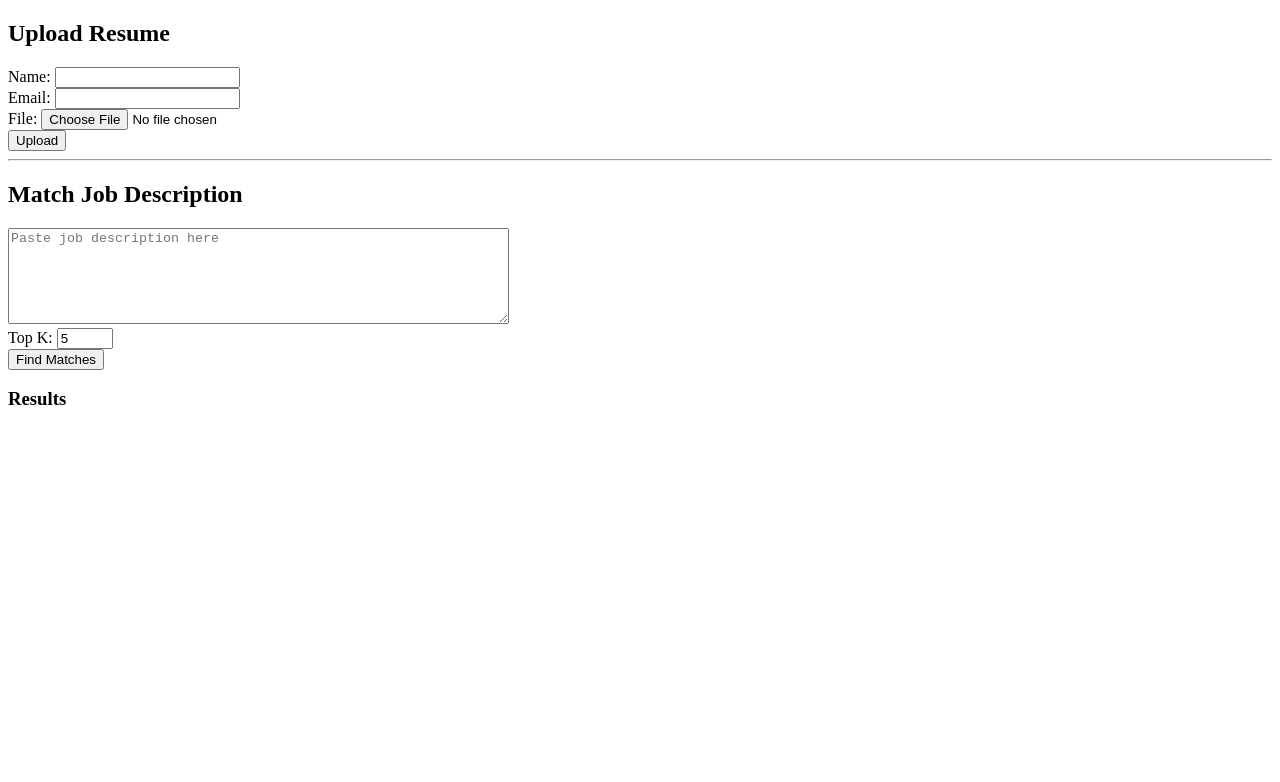
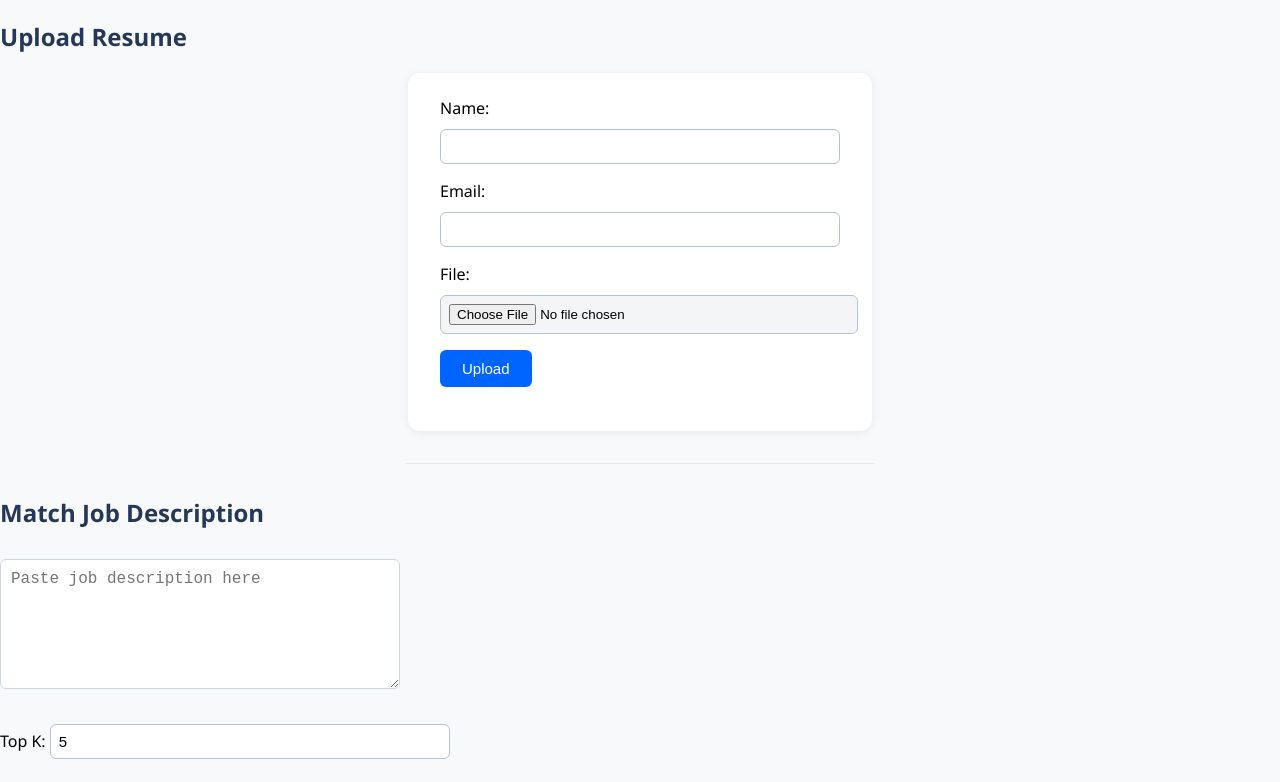
Before and after one commit to Princebca/ai-resume-shortlist, a plain HTML site: page frontend/index.html in a window 1280 px wide. Shown: the top 782 px of the page. Drawn offline with Linux system fonts and the light colour scheme.

Commit message:
Update index.html

```diff
--- a/frontend/index.html
+++ b/frontend/index.html
@@ -3,6 +3,103 @@
 <head>
 <meta charset="utf-8" />
 <title>Resume Shortlist - Demo</title>
+<style>
+    body {
+        font-family: 'Segoe UI', Arial, sans-serif;
+        background: #f8f9fb;
+        margin: 0;
+        padding: 0;
+    }
+    h2, h3 {
+        color: #253858;
+    }
+    #uploadForm,
+    #matchBtn,
+    textarea,
+    input[type="text"],
+    input[type="email"],
+    input[type="number"],
+    input[type="file"] {
+        margin-top: 10px;
+        margin-bottom: 20px;
+        width: 100%;
+        max-width: 400px;
+    }
+    form {
+        background: #fff;
+        padding: 24px 32px;
+        margin: 32px auto;
+        border-radius: 12px;
+        box-shadow: 0 2px 8px rgba(0,0,0,0.07);
+        max-width: 470px;
+    }
+    textarea {
+        resize: vertical;
+        padding: 10px;
+        font-size: 16px;
+        border-radius: 6px;
+        border: 1px solid #ccd6dd;
+        box-sizing: border-box;
+    }
+    input[type="text"],
+    input[type="email"],
+    input[type="number"] {
+        padding: 8px;
+        font-size: 15px;
+        border-radius: 6px;
+        border: 1px solid #b6c2cf;
+        margin-bottom: 16px;
+        box-sizing: border-box;
+    }
+    input[type="file"] {
+        border: 1px solid #b6c2cf;
+        border-radius: 6px;
+        background: #f4f5f7;
+        padding: 8px;
+        margin-bottom: 16px;
+    }
+    button {
+        background: #0065ff;
+        color: #fff;
+        padding: 10px 22px;
+        border: none;
+        border-radius: 6px;
+        font-size: 15px;
+        cursor: pointer;
+        transition: background 0.2s;
+        margin-bottom: 20px;
+    }
+    button:hover {
+        background: #0050c9;
+    }
+    #results {
+        background: #e8f0fe;
+        padding: 18px;
+        border-radius: 8px;
+        margin-top: 24px;
+        min-height: 40px;
+        max-width: 470px;
+        margin-left: auto;
+        margin-right: auto;
+        box-shadow: 0 1px 4px rgba(0,0,0,0.09);
+    }
+    hr {
+        margin: 32px auto;
+        max-width: 470px;
+        border: 0;
+        height: 1px;
+        background: #eaeaea;
+    }
+    @media (max-width: 520px) {
+        form, #results, textarea {
+            max-width: 97vw;
+            padding: 16px;
+        }
+        button {
+            width: 100%;
+        }
+    }
+</style>
 </head>
 <body>
 <h2>Upload Resume</h2>
@@ -13,17 +110,14 @@ File: <input type="file" id="file" name="file"><br>
 <button type="submit">Upload</button>
 </form>
 
-
 <hr>
 <h2>Match Job Description</h2>
 <textarea id="job" rows="6" cols="60" placeholder="Paste job description here"></textarea><br>
 Top K: <input id="topk" type="number" value="5" min="1" max="50"><br>
 <button id="matchBtn">Find Matches</button>
 
-
 <h3>Results</h3>
 <div id="results"></div>
-
 
 <script src="app.js"></script>
 </body>
```
